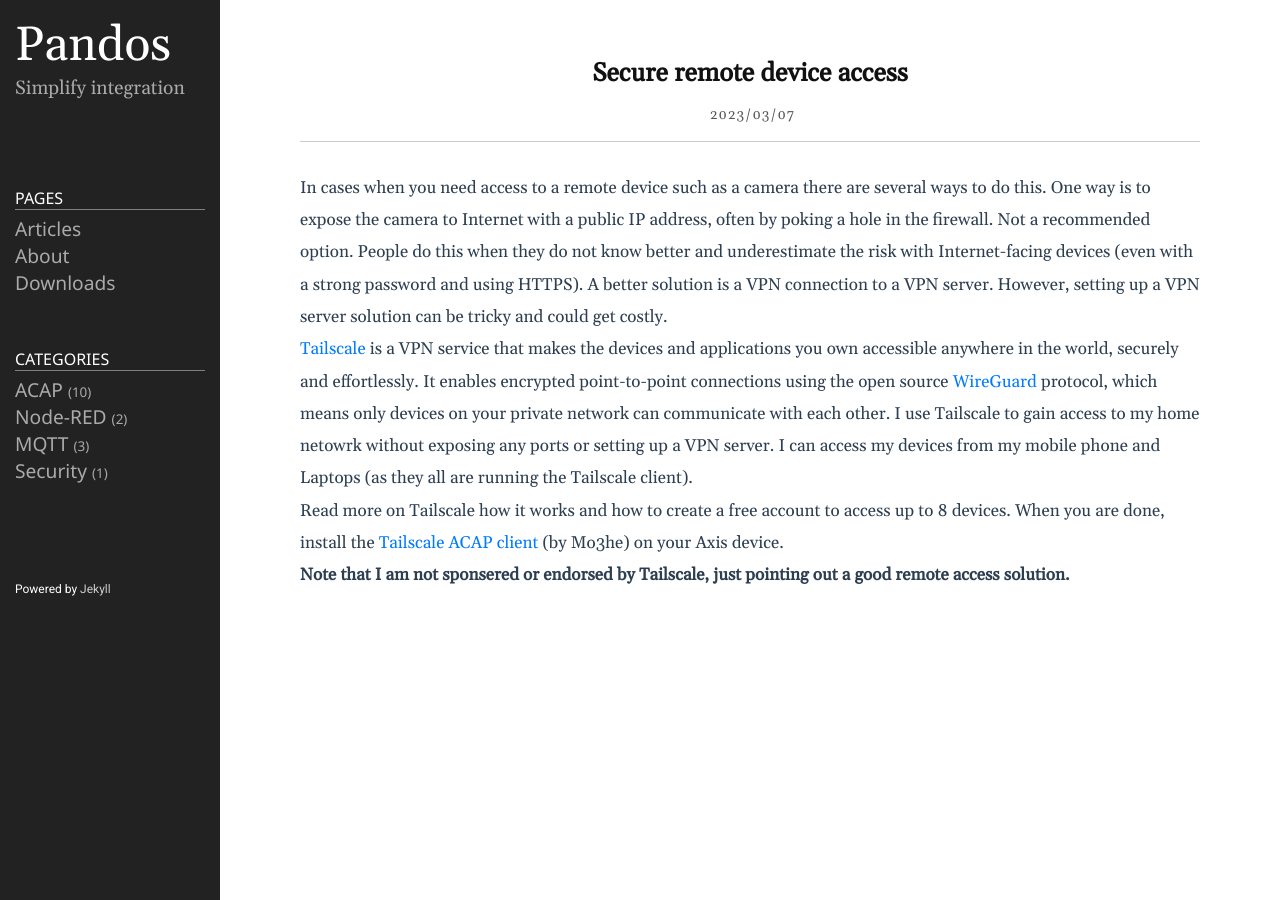
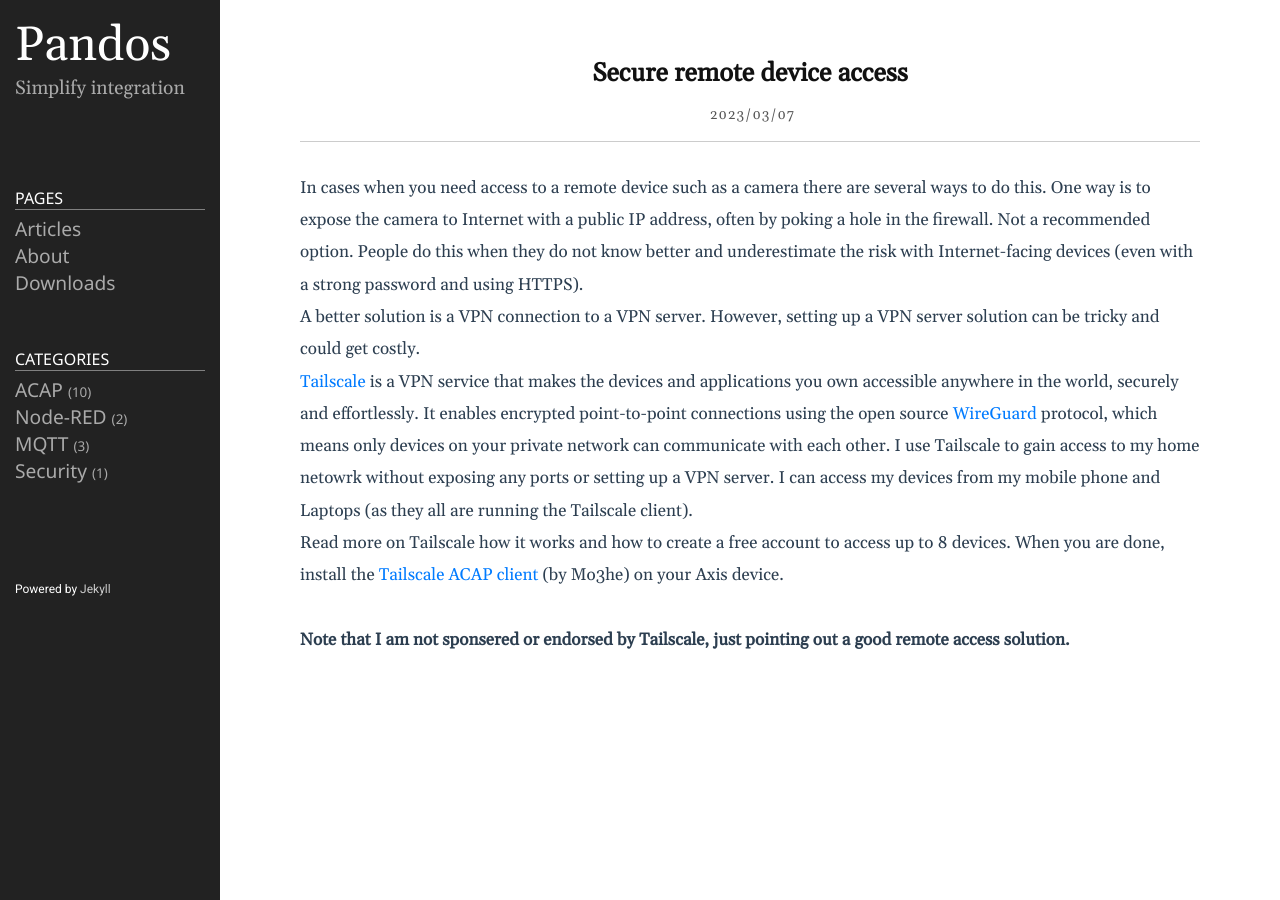
Before and after one commit to pandosme/pandosme.github.io, a Jekyll site: the page built from docs/_posts/2023-03-08-Tailscale.md, in a window 1280 px wide. Built offline with Jekyll 4.4.1, drawn with Linux system fonts in a browser that asks for light colours.

```diff
--- a/docs/_posts/2023-03-08-Tailscale.md
+++ b/docs/_posts/2023-03-08-Tailscale.md
@@ -5,11 +5,11 @@ date: 2023-03-08 00:00:00 +0200
 categories: [Security, ACAP]
 ---
 
-In cases when you need access to a remote device such as a camera there are several ways to do this.  One way is to expose the camera to Internet with a public IP address, often by poking a hole in the firewall.  Not a recommended option.  People do this when they do not know better and underestimate the risk with Internet-facing devices (even with a strong password and using HTTPS).  A better solution is a VPN connection to a VPN server.  However, setting up a VPN server solution can be tricky and could get costly.
-
-[Tailscale](https://tailscale.com/) is a VPN service that makes the devices and applications you own accessible anywhere in the world, securely and effortlessly. It enables encrypted point-to-point connections using the open source [WireGuard](https://www.wireguard.com/) protocol, which means only devices on your private network can communicate with each other.
-I use Tailscale to gain access to my home netowrk without exposing any ports or setting up a VPN server.  I can access my devices from my mobile phone and Laptops (as they all are running the Tailscale client).
-
+In cases when you need access to a remote device such as a camera there are several ways to do this.  One way is to expose the camera to Internet with a public IP address, often by poking a hole in the firewall.  Not a recommended option.  People do this when they do not know better and underestimate the risk with Internet-facing devices (even with a strong password and using HTTPS).
+A better solution is a VPN connection to a VPN server.  However, setting up a VPN server solution can be tricky and could get costly.
+ \
+[Tailscale](https://tailscale.com/) is a VPN service that makes the devices and applications you own accessible anywhere in the world, securely and effortlessly. It enables encrypted point-to-point connections using the open source [WireGuard](https://www.wireguard.com/) protocol, which means only devices on your private network can communicate with each other.  I use Tailscale to gain access to my home netowrk without exposing any ports or setting up a VPN server.  I can access my devices from my mobile phone and Laptops (as they all are running the Tailscale client).
+  \
 Read more on Tailscale how it works and how to create a free account to access up to 8 devices.  When you are done, install the [Tailscale ACAP client](https://github.com/Mo3he) (by Mo3he) on your Axis device.
-
+ \
 **Note that I am not sponsered or endorsed by Tailscale, just pointing out a good remote access solution.**
```
